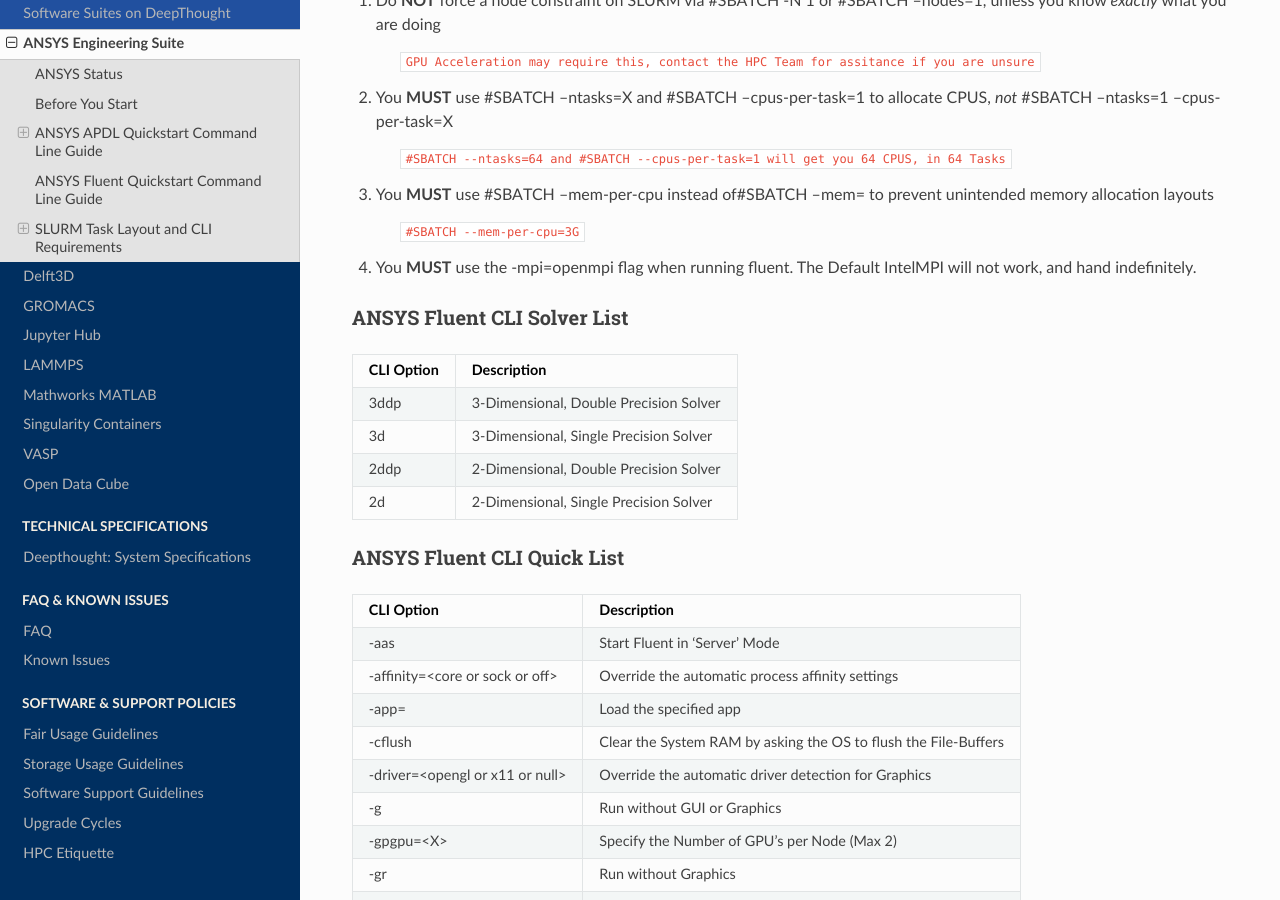
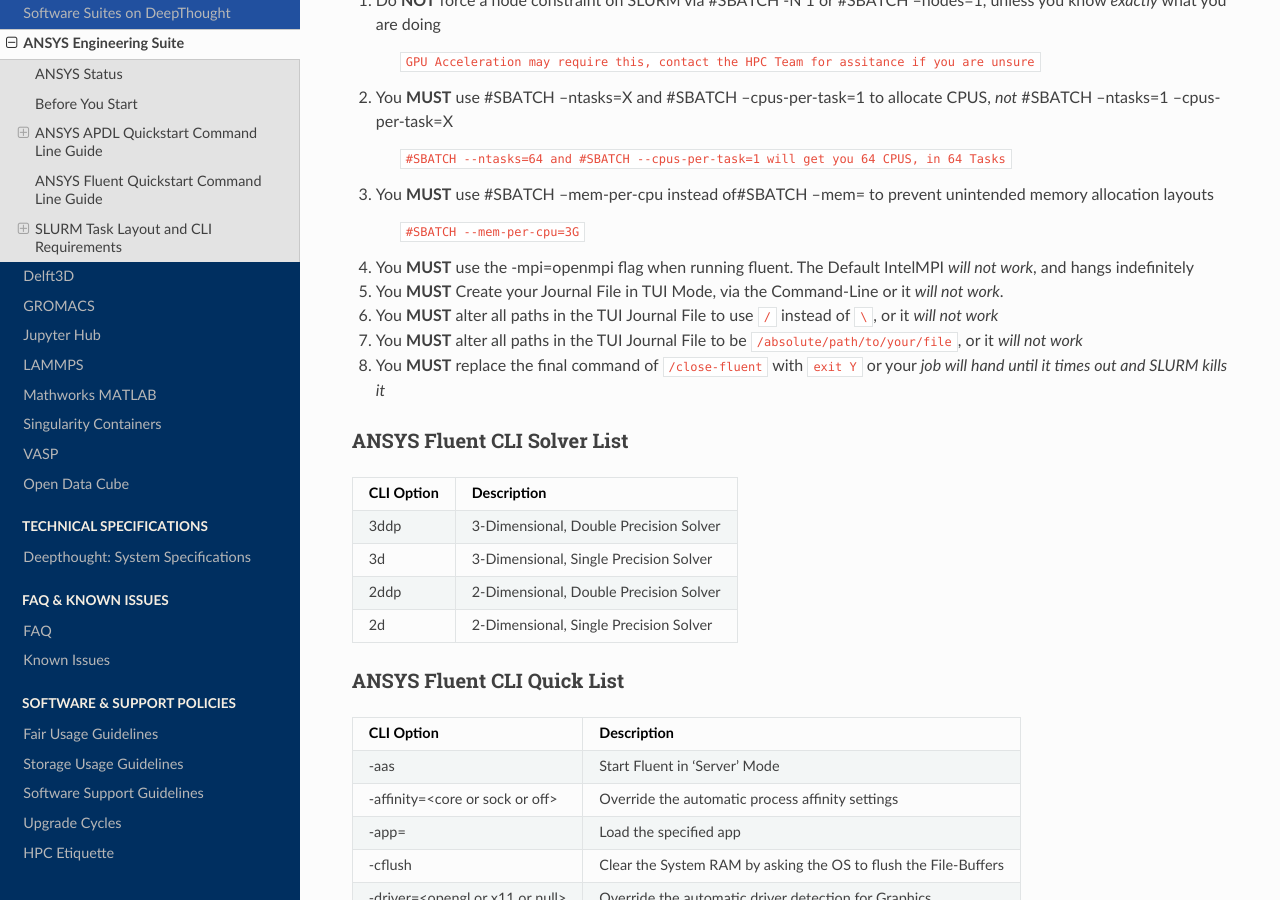
Before and after one commit to flindersuni/DeepThoughtHPC-docs, a Sphinx documentation site: the page built from docs/source/software/ansys.rst, in a window 1280 px wide and 900 px high, scrolled down 2647 px. Built offline with Sphinx 7.4.7 and the Read the Docs theme 2.0.0, drawn with Linux system fonts in a browser that asks for light colours; pages that are not in the unit, such as notebooks, are missing from menus.

Commit message:
TUI Gotchas

```diff
--- a/docs/source/software/ansys.rst
+++ b/docs/source/software/ansys.rst
@@ -138,8 +138,12 @@
 
     ``#SBATCH --mem-per-cpu=3G``
 
-4. You **MUST** use the -mpi=openmpi flag when running fluent. The Default IntelMPI will not work, and hand indefinitely.
+4. You **MUST** use the -mpi=openmpi flag when running fluent. The Default IntelMPI *will not work*, and hangs indefinitely
 
+5. You **MUST** Create your Journal File in TUI Mode, via the Command-Line or it *will not work*.
+6. You **MUST** alter all paths in the TUI Journal File to use ``/`` instead of ``\``, or it *will not work*
+7. You **MUST** alter all paths in the TUI Journal File to be ``/absolute/path/to/your/file``,  or it *will not work*
+8. You **MUST** replace the final command of ``/close-fluent`` with ``exit Y`` or your *job will hand until it times out and SLURM kills it*
 
 
 ++++++++++++++++++++++++++++++++++++++++++++++
```
